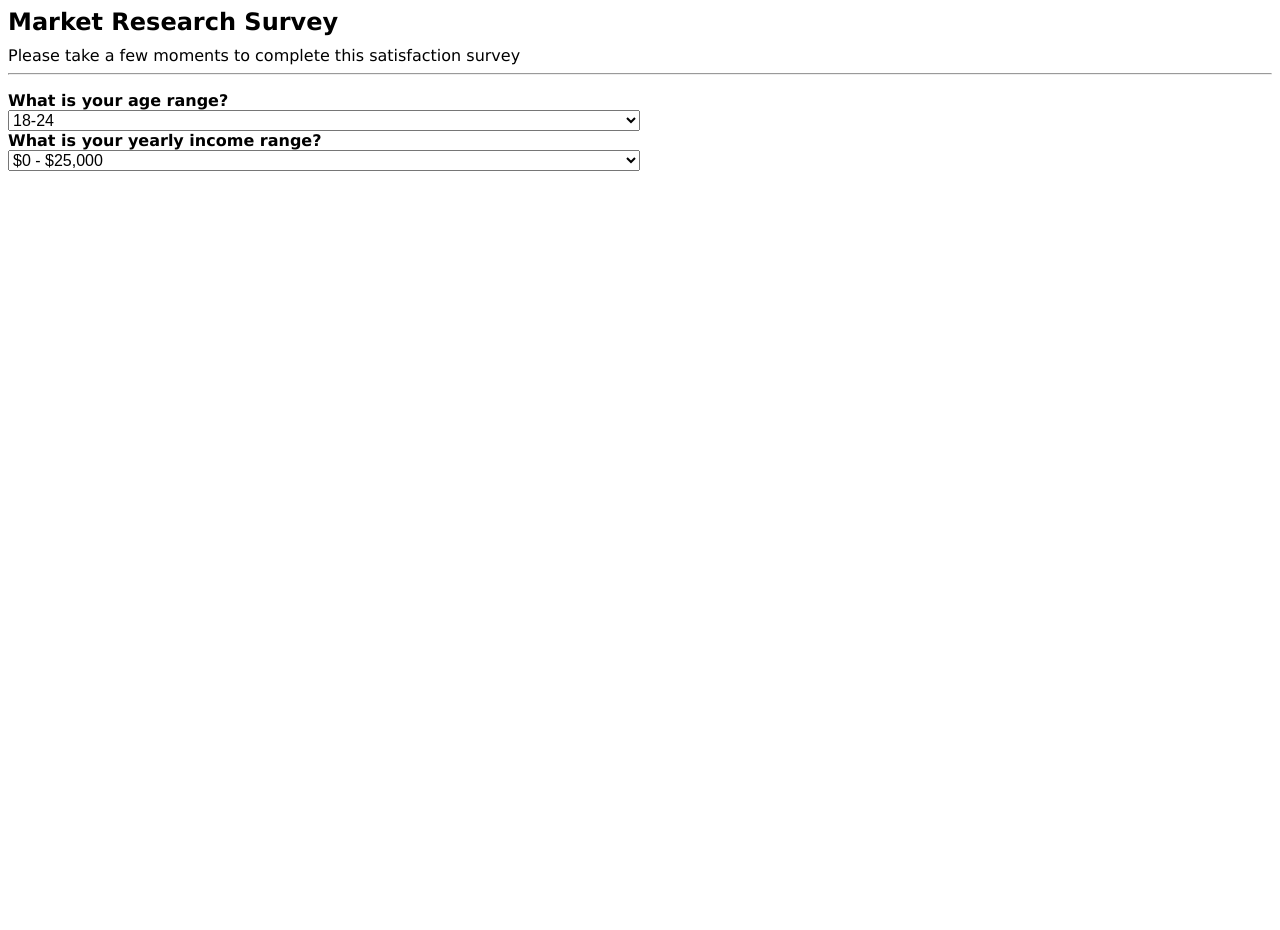
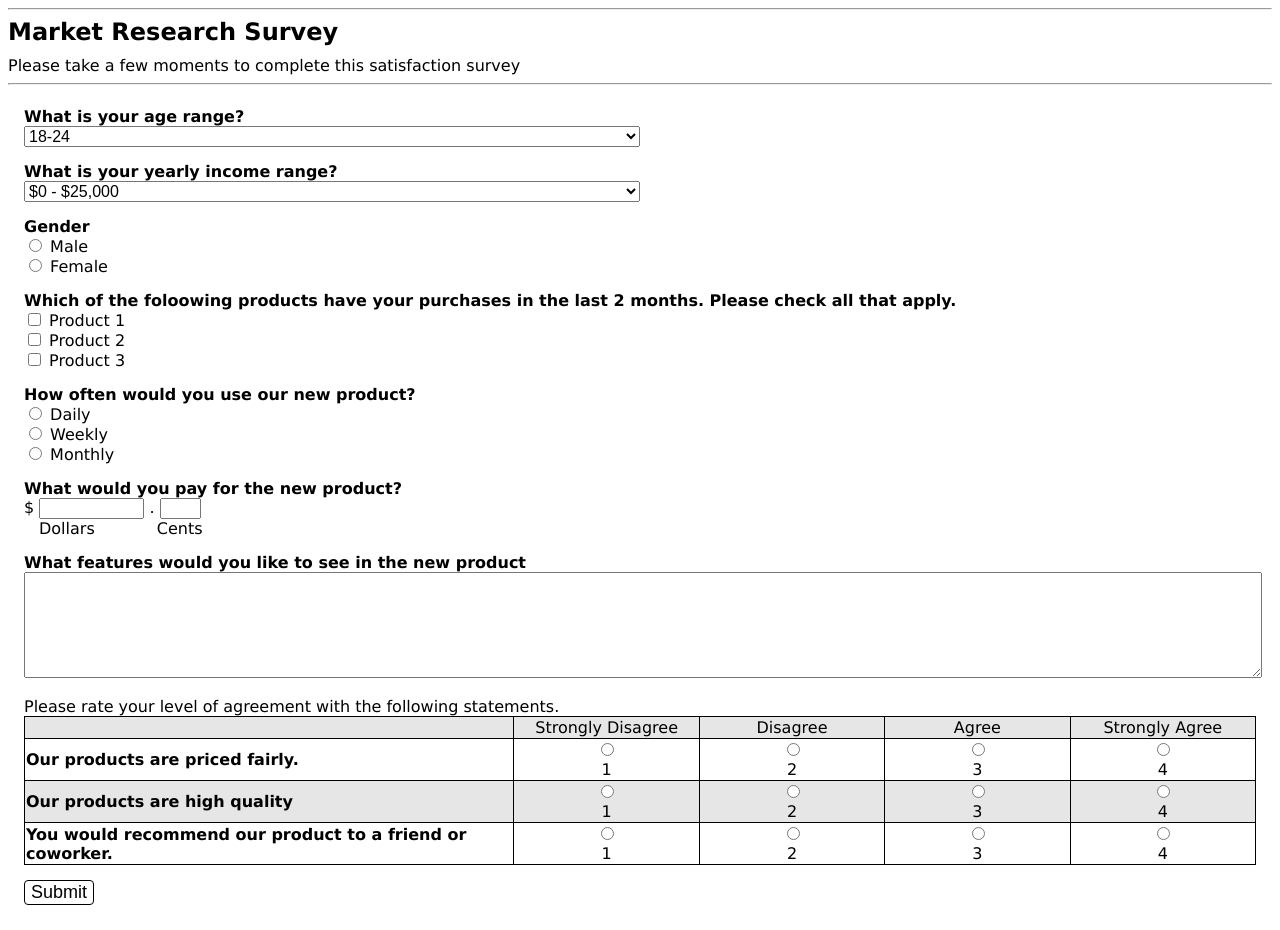
Before and after one commit to DuyLeVu/PracticeForm-Table, a plain HTML site: page surveyform.html in a window 1280 px wide. Before the commit the page ends 800 px from the top, so only its background shows below. Drawn offline with Linux system fonts and the light colour scheme.

Commit message:
Add all exercise html form&table

```diff
--- /dev/null
+++ b/baitaptablesimple/css/index.css
@@ -0,0 +1,56 @@
+/*GLOBAL*/
+* {
+    /*margin: 0;*/
+    /*padding: 0;*/
+    box-sizing: border-box;
+}
+body{
+    font-family: Arial;
+    color: black;
+    background-color: white;
+}
+.clear{
+    clear: both;
+}
+h1{
+    text-align: center;
+    text-transform: uppercase;
+    color: #0937FF;
+    word-spacing: 10px;
+}
+.info span{
+    display: block;
+
+}
+.info__left{
+    float: left;
+}
+.info__right{
+    float: right;
+    text-align: right;
+}
+.info__left, .info__right{
+    color: #879DFE ;
+    margin: 0 30px;
+    padding: 0 20px;
+    font-size: 18px;
+}
+table {
+    width: 98%;
+    border-collapse: collapse;
+   margin: auto;
+}
+td, th {
+    padding: 20px;
+    border: 1px solid black;
+    text-align: center;
+}
+tr:first-child{
+    background-color: #fefb00;
+}
+tr:nth-child(2){
+    background-color: #FFB300;
+}
+td{
+    text-align: left;
+}
--- /dev/null
+++ b/bancovua/css/index.css
@@ -0,0 +1,39 @@
+/**{*/
+/*    font-size: 16px;*/
+/*}*/
+body{
+    background-color: #FFB300;
+}
+table{
+    width: 70%%;
+    margin: auto;
+    background-color: white;
+    border-collapse: collapse;
+}
+tr, td{
+    width: 150px;
+    height: 150px;
+}
+th{
+    background-color: #FFB300;
+}
+th:first-child
+{
+    text-align: right;
+    font-size: 3rem;
+    padding:20px;
+}
+tr:first-child {
+    text-align: center;
+    font-size: 3rem;
+    padding:20px;
+}
+tr:nth-child(odd) {
+    background-color: black;
+}
+td:nth-child(odd) {
+    background-color: black;
+}
+table   .lap{
+    background-color: white;
+}
--- /dev/null
+++ b/calendar/css/index.css
@@ -0,0 +1,51 @@
+/*GLOBAL*/
+*{
+    font-family: Arial, sans-serif;
+}
+/*BODY*/
+h2{
+    width: 50%;
+    font-size: 1.125rem;
+    font-weight: bold;
+    text-align: center;
+    color: #0433FF;
+}
+table{
+    width: 50%;
+    table-layout: fixed;
+    border-collapse: collapse;
+}
+td{
+    height: 35px;
+    text-align: center;
+}
+th{
+    color: white;
+    height: 50px;
+}
+tr:first-child{
+    background-color: #FFB300;
+}
+td:first-child{
+    color: red;
+}
+th:first-child{
+    background-color: red;
+}
+td:nth-child(7){
+    color: #0433FF;
+}
+th:nth-child(7){
+    background-color: #0433FF;
+}
+table   sub{
+    font-size: 0.8rem;
+    color: black
+}
+tr:nth-child(3) td, tr:nth-child(4) td, tr:nth-child(5) td, tr:nth-child(6) td, tr:nth-child(7) td{
+    border: 1px solid #B0B0B0;
+
+}
+tr:first-child th {
+    border: 1px solid white;
+}
--- a/surveyform.html
+++ b/surveyform.html
@@ -6,6 +6,7 @@
     <style>
         body{
             font-family: "Lucida Grande","Lucida Sans Unicode", Tahoma, sans-serif;
+            font-size: 16px;
         }
     h2{
         margin: 0;
@@ -19,14 +20,46 @@
         list-style: none;
         padding: 0;
     }
+    li{
+        margin: 0;
+        padding: 6px 16px 9px 16px;
+
+    }
     select{
         width: 50%;
         font-size: 16px;
     }
+    table{
+
+        width: 100%;
+        table-layout:fixed;
+    }
+        table, th, td {
+            border: 1px solid black;
+            border-collapse: collapse;
+            }
+        td{
+            text-align: center;
+            width: 15%;
+        }
+        th{
+            width: 40%;
+        }
+        tr:nth-child(odd){
+            background-color: #E6E6E6;
+        }
+        .submit{
+            border: solid black 1px;
+            border-radius: 4px;
+            background-color: white;
+            font-weight: 400;
+            font-size: 18px;
+        }
     </style>
 </head>
 <body>
 <form action="" method="post">
+    <hr>
     <h2 class="wufoo">Market Research Survey</h2>
     <p style="font-weight: normal">Please take a few moments to complete this satisfaction survey</p>
     <hr>
@@ -49,16 +82,117 @@
                 <option value= "$100,000+"> $100,000+ </option>
             </select>
         </li>
-        <li></li>
-        <li></li>
-        <li></li>
-        <li></li>
-        <li></li>
-
+        <li>
+            <p>Gender</p>
+            <input type="radio" id="male" name="gender" value="male">
+            <label for="male">Male</label> <br>
+            <input type="radio" id="female" name="sex" value="female">
+            <label for="female">Female</label>
+        </li>
+        <li>
+            <p>Which of the foloowing products have your purchases in the last 2 months. Please check all that apply.</p>
+            <input type="checkbox" id="product 1" name="product" value="1">
+            <label for="product 1">Product 1</label> <br>
+            <input type="checkbox" id="product 2" name="product" value="2">
+            <label for="product 2">Product 2</label> <br>
+            <input type="checkbox" id="product 3" name="product" value="3">
+            <label for="product 3">Product 3</label>
+        </li>
+        <li>
+            <p>How often would you use our new product?</p>
+            <input type="radio" id="daily" name="time" value="day">
+            <label for="daily">Daily</label> <br>
+            <input type="radio" id="Weekly" name="time" value="Week">
+            <label for="Weekly">Weekly</label> <br>
+            <input type="radio" id="Monthly" name="time" value="month">
+            <label for="Monthly">Monthly</label>
+        </li>
+        <li>
+            <p>What would you pay for the new product?</p>
+            <span>$</span>
+            <input type="text" id="dollar" name="dollar" size="10">
+            <span>	.</span>
+            <input type="text" id="cent" name="cent" size="2"><br>
+            <label for="dollar" style="padding: 0 15px">Dollars</label>
+            <label for="cent" style="padding: 0 42px">Cents</label>
+        </li>
+        <li>
+            <p>What features would you like to see in the new product</p>
+            <textarea name="" id="" style="width:100%; height:100px;"></textarea>
+        </li>
+        <li>
+            <p style="font-weight: normal">Please rate your level of agreement with the following statements.</p>
+            <table>
+                <tr>
+                    <th></th>
+                    <td>Strongly Disagree</td>
+                    <td>Disagree</td>
+                    <td>Agree</td>
+                    <td>Strongly Agree</td>
+                </tr>
+                <tr>
+                    <th>Our products are priced fairly.</th>
+                    <td>
+                        <input type="radio" id="21" name="21" value="21"> <br>
+                        <label for="21">1</label> <br>
+                    </td>
+                    <td>
+                        <input type="radio" id="22" name="22" value="22"> <br>
+                        <label for="22">2</label> <br>
+                    </td>
+                    <td>
+                        <input type="radio" id="23" name="23" value="23"> <br>
+                        <label for="23">3</label> <br>
+                    </td>
+                    <td>
+                        <input type="radio" id="24" name="24" value="24"> <br>
+                        <label for="24">4</label> <br>
+                    </td>
+                </tr>
+                <tr>
+                    <th>Our products are high quality</th>
+                    <td>
+                        <input type="radio" id="31" name="31" value="31"> <br>
+                        <label for="31">1</label> <br>
+                    </td>
+                    <td>
+                        <input type="radio" id="32" name="32" value="32"> <br>
+                        <label for="32">2</label> <br>
+                    </td>
+                    <td>
+                        <input type="radio" id="33" name="33" value="33"> <br>
+                        <label for="33">3</label> <br>
+                    </td>
+                    <td>
+                        <input type="radio" id="34" name="34" value="34"> <br>
+                        <label for="34">4</label> <br>
+                    </td>
+                </tr>
+                <tr>
+                    <th>You would recommend our product to a friend or coworker.</th>
+                    <td>
+                        <input type="radio" id="41" name="41" value="41"> <br>
+                        <label for="41">1</label> <br>
+                    </td>
+                    <td>
+                        <input type="radio" id="42" name="42" value="42"> <br>
+                        <label for="42">2</label> <br>
+                    </td>
+                    <td>
+                        <input type="radio" id="43" name="43" value="43"> <br>
+                        <label for="43">3</label> <br>
+                    </td>
+                    <td>
+                        <input type="radio" id="44" name="44" value="44"> <br>
+                        <label for="44">4</label> <br>
+                    </td>
+                </tr>
+            </table>
+        </li>
+        <li>
+            <input type="submit" name="submit" value="Submit" class="submit">
+        </li>
     </ul>
-
-
 </form>
-
 </body>
 </html>
--- /dev/null
+++ b/thoikhoabieu/css/index.css
@@ -0,0 +1,36 @@
+body {
+    padding: 50px;
+}
+
+table {
+    width: 100%;
+    border-collapse: collapse;
+}
+
+td, th {
+    padding: 20px;
+    border: 1px solid black;
+}
+th{
+    font-family: 'Patua One', cursive;
+    font-size:16px;
+    font-weight:400;
+    color:#fff;
+    text-align:center;
+    padding:20px;
+    background-color: #d61b06;
+    border-color: white;
+}
+td{
+    font-family: 'Open Sans', sans-serif;
+    font-weight:400;
+    color:#5f6062;
+    font-size:13px;
+    padding:20px 20px 20px 20px;
+    border-bottom:1px solid #e0e0e0;
+    text-align: center;
+}
+
+.hover {
+    background: red;
+}
```
Also changed, not shown: baitaptablesimple/baitap_tablesimple.html (added, +61 -0 lines), bancovua/index.html (added, +112 -0 lines), calendar/index.html (added, +76 -0 lines), dangkyform.html (+2 -2 lines), dangkynguoidung.html (added, +33 -0 lines), hobbyform.html (+10 -9 lines), tablesimple.html (added, +61 -0 lines), thoikhoabieu/index.html (added, +41 -0 lines).
